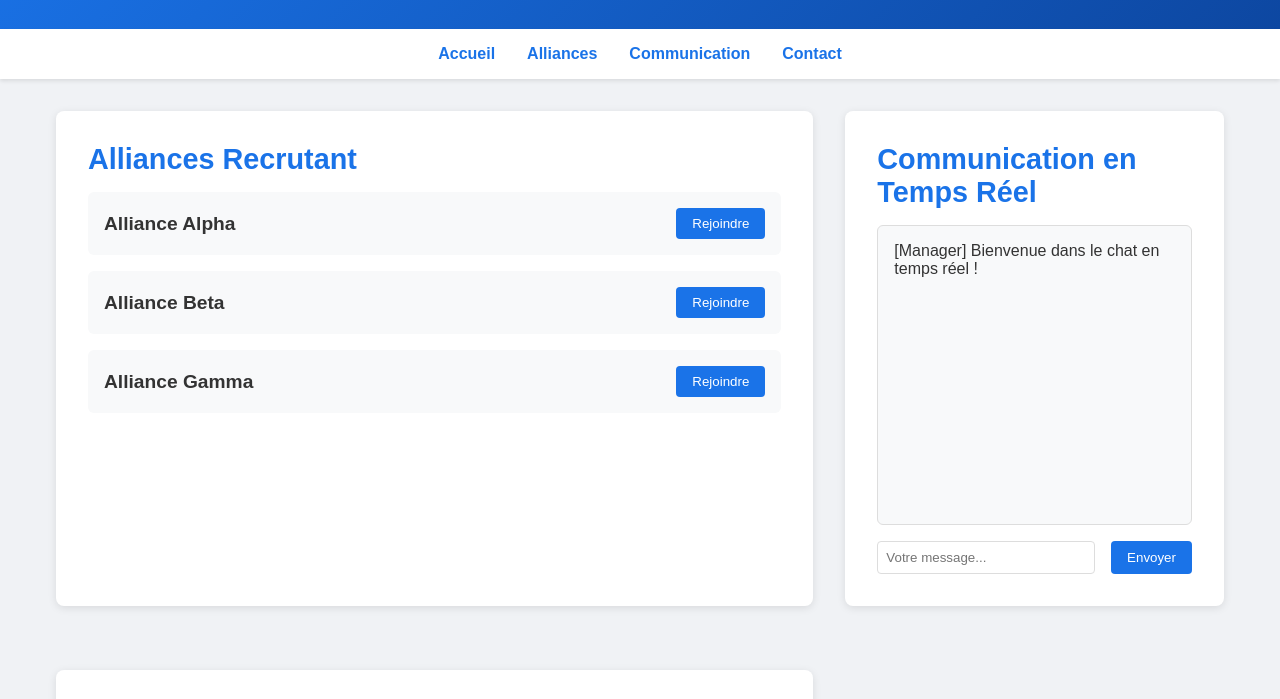
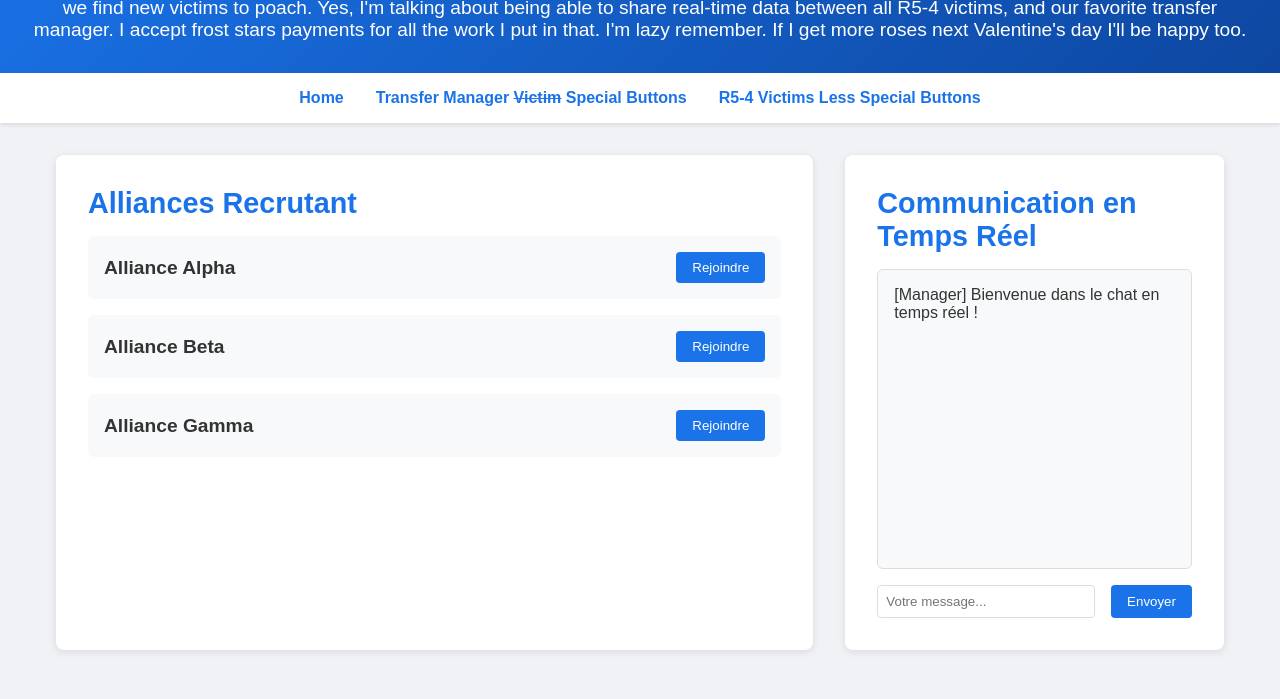
Before and after one commit to BlueSparkle2075/BlueSparkle2075.github.io, a plain HTML site: page index.html in a window 1280 px wide. Shown: the part 110-809 px from the top of the page. Drawn offline with Linux system fonts and the light colour scheme.

Commit message:
commit test

```diff
--- a/index.html
+++ b/index.html
@@ -1,23 +1,29 @@
 <!DOCTYPE html>
-<html lang="fr">
+<html lang="en">
 <head>
     <meta charset="UTF-8">
     <meta name="viewport" content="width=device-width, initial-scale=1.0">
-    <title>Whiteout Survival - Gestion des Invitations État 2075</title>
+    <title>2075 State Poach Manager</title>
     <link rel="stylesheet" href="styles.css">
 </head>
 <body>
     <header>
-        <h1>Whiteout Survival - État 2075</h1>
-        <p>Gestion des invitations de transfert pour les alliances</p>
+        <h1>State 2075 - Poach Manager</h1>
+        <p>
+            Let's remove the "victim" word from the "transfer manager victim" title. Also, no
+            more wondering how many invites we have used or not when we find new victims to poach.
+            Yes, I'm talking about being able to share real-time data between all R5-4 victims,
+            and our favorite transfer manager.
+            I accept frost stars payments for all the work I put in that. I'm lazy remember.
+            If I get more roses next Valentine's day I'll be happy too.
+        </p>
     </header>
 
     <nav>
         <ul>
-            <li><a href="#home">Accueil</a></li>
-            <li><a href="#alliances">Alliances</a></li>
-            <li><a href="#communication">Communication</a></li>
-            <li><a href="#contact">Contact</a></li>
+            <li><a href="">Home</a></li>
+            <li><a>Transfer Manager <span>Victim</span> Special Buttons</a></li>
+            <li><a href="">R5-4 Victims Less Special Buttons</a></li>
         </ul>
     </nav>
 
--- a/styles.css
+++ b/styles.css
@@ -27,6 +27,7 @@ header p {
     font-size: 1.2rem;
 }
 
+
 /* Navigation */
 nav {
     background-color: #fff;
@@ -46,6 +47,10 @@ nav a {
     color: #1a73e8;
     font-weight: bold;
     transition: color 0.3s;
+}
+
+nav a span {
+    text-decoration: line-through;
 }
 
 nav a:hover {
```
